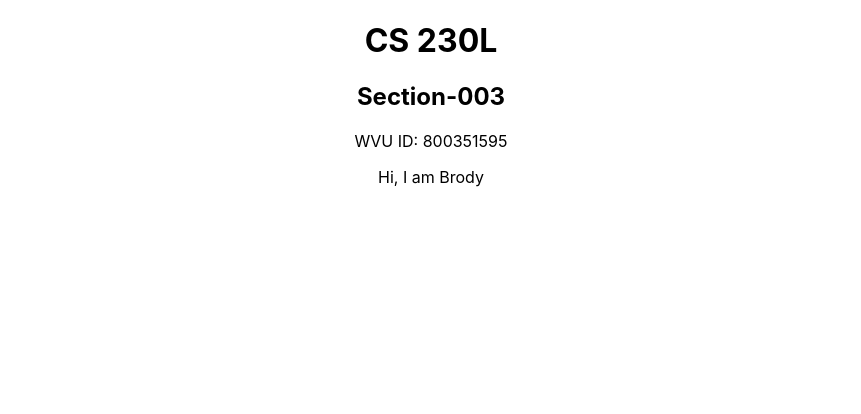
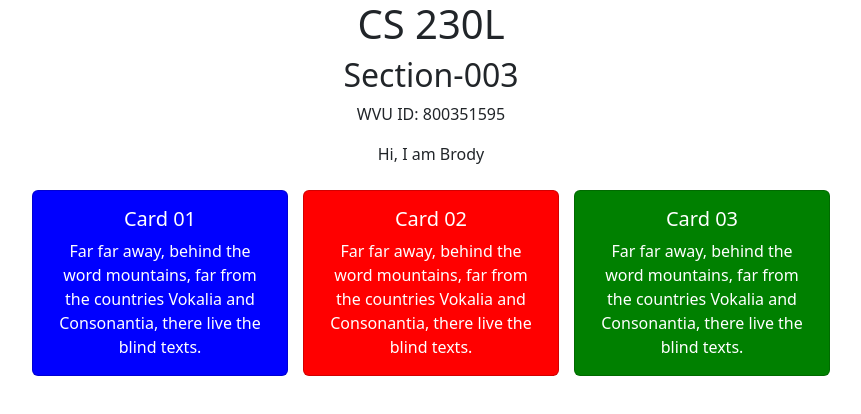
Before and after one commit to brodytrue/two30-lab, a React (Create React App) app: page / in a window 1280 px wide. Shown: the top 414 px of the page, without its empty margins (209-1070 px from the left). Built offline with nearby package versions, Linux system fonts and the light colour scheme.

Commit message:
added nav bar

```diff
--- a/package.json
+++ b/package.json
@@ -6,6 +6,7 @@
     "@testing-library/jest-dom": "^5.17.0",
     "@testing-library/react": "^13.4.0",
     "@testing-library/user-event": "^13.5.0",
+    "bootstrap": "^5.3.2",
     "react": "^18.2.0",
     "react-dom": "^18.2.0",
     "react-scripts": "5.0.1",
--- a/src/App.css
+++ b/src/App.css
@@ -36,3 +36,28 @@
     transform: rotate(360deg);
   }
 }
+
+#card-holder {
+  display: flex;
+  justify-content: center;
+ }
+
+#card01 {
+  background-color: blue;
+  color: white;
+  width: 20%;
+}
+
+#card02 {
+  background-color: red;
+  color: white;
+  width: 20%;
+  margin-left: 15px;
+  margin-right: 15px;
+}
+
+#card03 {
+  background-color: green;
+  color: white;
+  width: 20%;
+}
--- a/src/App.js
+++ b/src/App.js
@@ -8,6 +8,47 @@ function App() {
       <h2>Section-003</h2>
       <p>WVU ID: 800351595</p>
       <p>Hi, I am Brody</p>
+      <Navbar />
+    </div>
+  );
+}
+
+function Navbar() {
+  return(
+    <nav class="navbar navbar-default">
+      <Card />
+    </nav>
+  );
+}
+
+function Card() {
+  return(
+    <div id="card-holder">
+
+      <div class="card" id='card01'>
+        <div class="card-body">
+          <h5 class="card-title">Card 01</h5>
+          <p class="card-text">Far far away, behind the word mountains, far from
+          the countries Vokalia and Consonantia, there live the blind texts.</p>
+        </div>
+      </div>
+
+      <div class="card" id='card02'>
+        <div class="card-body">
+          <h5 class="card-title">Card 02</h5>
+          <p class="card-text">Far far away, behind the word mountains, far from
+          the countries Vokalia and Consonantia, there live the blind texts.</p>
+        </div>
+      </div>
+
+      <div class="card" id='card03'>
+        <div class="card-body">
+          <h5 class="card-title">Card 03</h5>
+          <p class="card-text">Far far away, behind the word mountains, far from
+          the countries Vokalia and Consonantia, there live the blind texts.</p>
+        </div>
+      </div>
+
     </div>
   );
 }
--- a/src/index.js
+++ b/src/index.js
@@ -3,6 +3,7 @@ import ReactDOM from 'react-dom/client';
 import './index.css';
 import App from './App';
 import reportWebVitals from './reportWebVitals';
+import "bootstrap/dist/css/bootstrap.css";
 
 const root = ReactDOM.createRoot(document.getElementById('root'));
 root.render(
```
Also changed, not shown: 1 other file (tests, documents, lock files or other folders).
